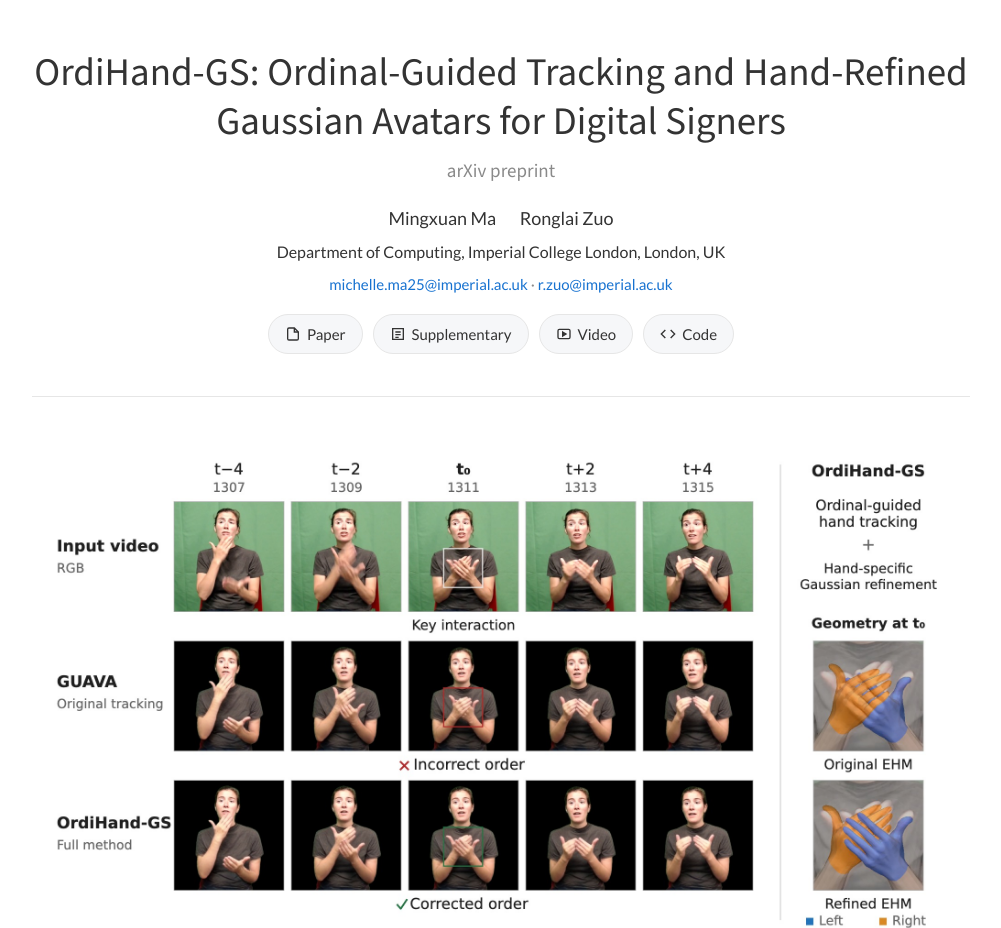
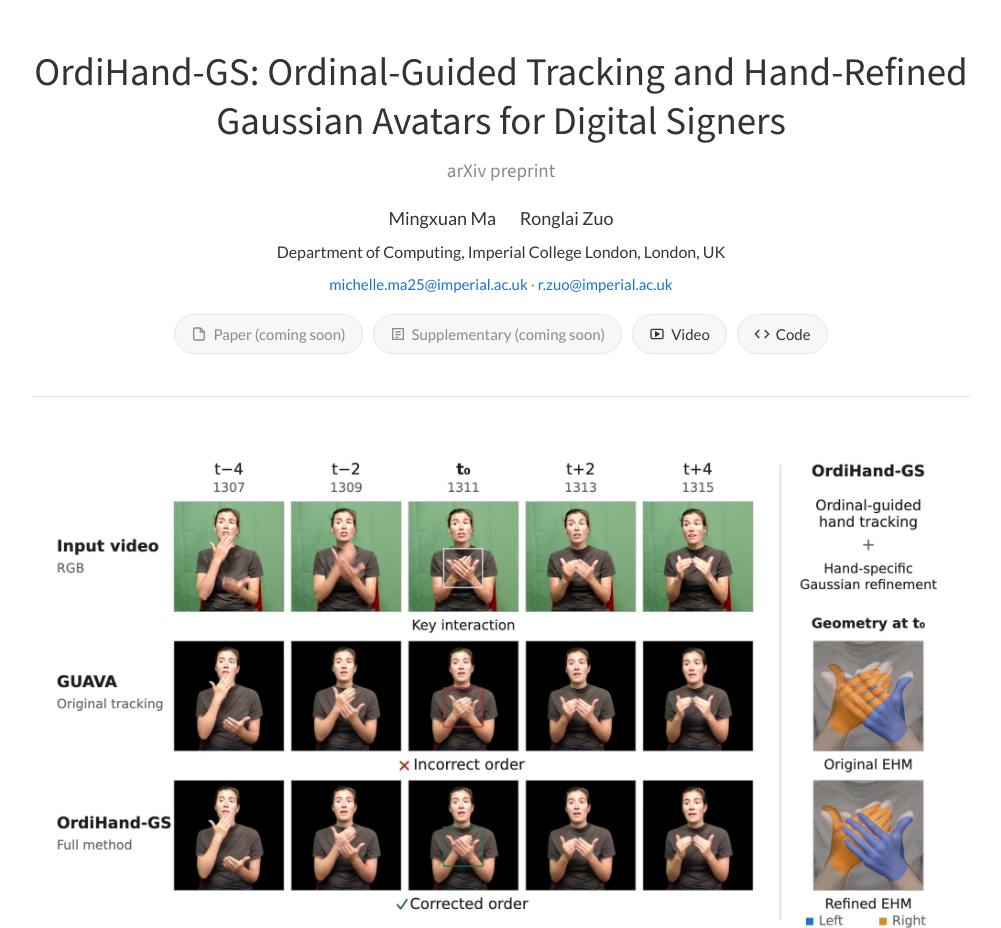
Before and after one commit to mmxMichelle/OrdiHand-GS, a plain HTML site: page index.html in a window 1280 px wide. Shown: the top 928 px of the page, without its empty margins (139-1140 px from the left). Drawn offline with nearby package versions, Linux system fonts and the light colour scheme.

Commit message:
Take the paper PDF down until the arXiv version is announced
Co-Authored-By: Claude Opus 5.5 <noreply@anthropic.com>

```diff
--- a/index.html
+++ b/index.html
@@ -144,14 +144,14 @@
     <p class="contact"><a href="mailto:michelle.ma25@imperial.ac.uk">michelle.ma25@imperial.ac.uk</a> &middot; <a href="mailto:r.zuo@imperial.ac.uk">r.zuo@imperial.ac.uk</a></p>
   </div>
   <nav class="links" aria-label="Paper resources">
-    <a href="static/paper/OrdiHand-GS.pdf" target="_blank" rel="noopener">
+    <span class="off" title="Link coming soon">
       <svg viewBox="0 0 24 24" fill="none" stroke="currentColor" stroke-width="2" aria-hidden="true"><path d="M14 3H6a2 2 0 0 0-2 2v14a2 2 0 0 0 2 2h12a2 2 0 0 0 2-2V9z"/><path d="M14 3v6h6"/></svg>
-      Paper
-    </a>
-    <a href="static/paper/OrdiHand-GS.pdf#page=12" target="_blank" rel="noopener">
+      Paper (coming soon)
+    </span>
+    <span class="off" title="Link coming soon">
       <svg viewBox="0 0 24 24" fill="none" stroke="currentColor" stroke-width="2" aria-hidden="true"><path d="M4 4h16v16H4z"/><path d="M8 9h8M8 13h8M8 17h5"/></svg>
-      Supplementary
-    </a>
+      Supplementary (coming soon)
+    </span>
     <a href="#video">
       <svg viewBox="0 0 24 24" fill="none" stroke="currentColor" stroke-width="2" aria-hidden="true"><rect x="3" y="5" width="18" height="14" rx="2"/><path d="M10 9l5 3-5 3z" fill="currentColor"/></svg>
       Video
```
Also changed, not shown: 1 other file.
